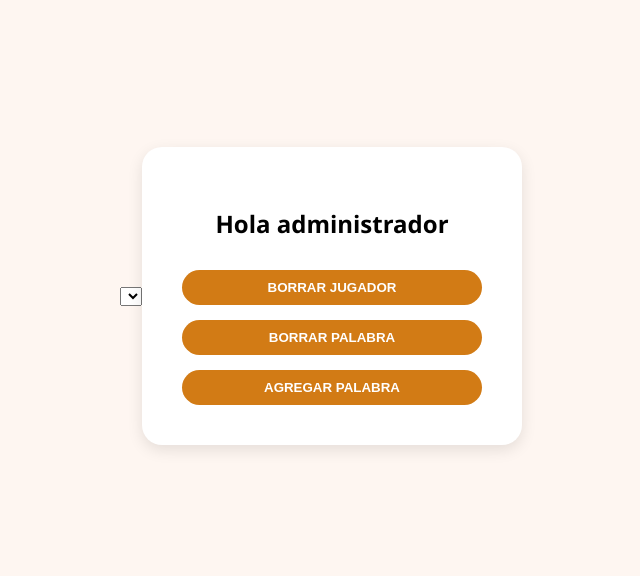
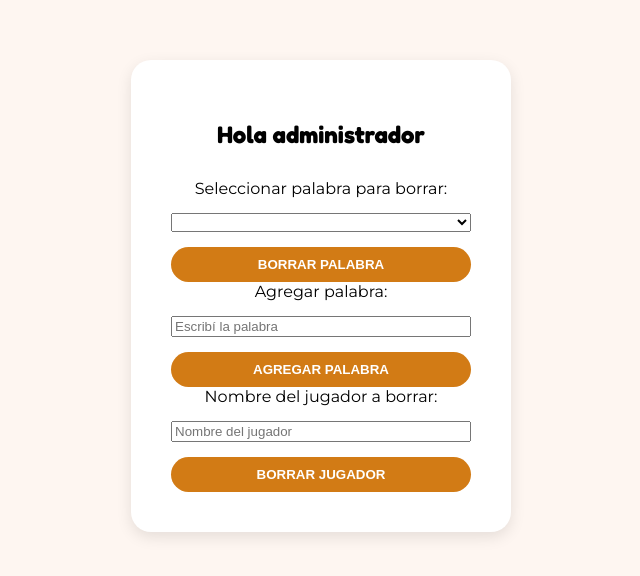
Before and after one commit to PioIX/2025---TPIN-1---G10, a plain HTML site: page Front/admin.html in a window 1280 px wide. Shown: the part 104-680 px from the top of the page, without its empty margins (319-959 px from the left). Drawn offline with Linux system fonts and the light colour scheme; no server answers.

Commit message:
arregle admin

```diff
--- a/Back/index.js
+++ b/Back/index.js
@@ -141,10 +141,10 @@ app.post('/Login', async function(req,res) {
         console.log(respuesta)
         if (respuesta.length > 0) {
             if (req.body.contraseña != undefined) {
-                respuesta = await realizarQuery(`SELECT * FROM Jugadores WHERE contraseña="${req.body.contraseña}"`)
+                respuesta = await realizarQuery(`SELECT * FROM Jugadores WHERE nombre_usuario="${req.body.nombre_usuario}" && contraseña="${req.body.contraseña}"`)
                 if  (respuesta.length > 0) {
                     console.log(respuesta)
-                    res.send({res:"Jugador existe",loguea: true})
+                    res.send({res:"Jugador existe",loguea: true, admin: respuesta[0].administrador})
                 }
                 else{
                     res.send({res:"Contraseña incorrecta",loguea:false})
--- a/Front/admin.css
+++ b/Front/admin.css
@@ -1,7 +1,7 @@
 body {
   margin: 0;
   padding: 0;
-  font-family: 'Segoe UI', Tahoma, Geneva, Verdana, sans-serif;
+  font-family: 'Montserrat', sans-serif;
   background-color: #fef6f1;
   display: flex;
   justify-content: center;
@@ -23,6 +23,7 @@ body {
   margin-bottom: 30px;
   font-weight: bold;
   color: #000;
+  font-family: "Fredoka", sans-serif;
 }
 
 .button-group {
--- a/Front/admin.html
+++ b/Front/admin.html
@@ -5,21 +5,33 @@
   <meta name="viewport" content="width=device-width, initial-scale=1.0">
   <title>Administrador</title>
   <link rel="stylesheet" href="admin.css">
-</head>
+  <link rel="preconnect" href="https://fonts.googleapis.com">
+  <link rel="preconnect" href="https://fonts.gstatic.com" crossorigin>
+  <link href="https://fonts.googleapis.com/css2?family=Fredoka:wght@300..700&display=swap" rel="stylesheet"></head>
+  <link href="https://fonts.googleapis.com/css2?family=Montserrat:wght@100..900&display=swap" rel="stylesheet">
 <body onload="llenarSelect()">
-    <select id="select">
-    </select>
-    <div class="admin-container">
+  <div class="admin-container">
     <h2>Hola administrador</h2>
 
     <div class="button-group">
+      <label for="select">Seleccionar palabra para borrar:</label>
+      <select id="select"></select>
+      <button type="button" id="btn-borrar-palabra" onclick="borrarPalabra()">BORRAR PALABRA</button>
+    </div>
+
+    <div class="button-group">
+      <label for="input-palabra">Agregar palabra:</label>
+      <input type="text" id="input-palabra" placeholder="Escribí la palabra" />
+      <button type="button" id="btn-agregar-palabra" onclick="agregarPalabra()">AGREGAR PALABRA</button>
+    </div>
+
+    <div class="button-group">
+      <label for="input-nombre-jugador">Nombre del jugador a borrar:</label>
+      <input type="text" id="input-nombre-jugador" placeholder="Nombre del jugador" />
       <button type="button" id="btn-borrar-jugador" onclick="borrarJugador()">BORRAR JUGADOR</button>
-      <button type="button" id="btn-borrar-palabra" onclick="borrarPalabra()">BORRAR PALABRA</button>
-      <button type="button" id="btn-agregar-palabra" onclick="agregarPalabra()">AGREGAR PALABRA</button>
     </div>
   </div>
 
   <script src="index.js"></script>
-
 </body>
 </html>
--- a/Front/index.js
+++ b/Front/index.js
@@ -113,7 +113,7 @@ async function cargarJugador() {
 
 
     let respuesta = await result.json();
-     if (respuesta.registro == true) {
+    if (respuesta.registro == true) {
         window.location.href = "index4.html";
     } else {
         window.alert(respuesta.res);
@@ -164,17 +164,21 @@ async function loginJugador() {
     let respuesta = await result.json();
 
     if (respuesta.loguea == true) {
-        window.location.href = "index4.html";
+        if (respuesta.administrador == true){
+            window.location.href = "admin.html"
+        } else {
+            window.location.href = "index4.html";
+        }
+
     } else {
         alert(respuesta.res)
     }
-
 }
 
 
 
 
-      const loginTab = document.getElementById('btn-login');
+     /* const loginTab = document.getElementById('btn-login');
 
       const registerTab = document.getElementById('btn-register');
       const loginSection = document.getElementById('login-section');
@@ -194,4 +198,4 @@ async function loginJugador() {
         loginTab.classList.remove('active');
         registerSection.classList.add('active');
         loginSection.classList.remove('active');
-      });
+      });*/
```
Also changed, not shown: 1 other file.
